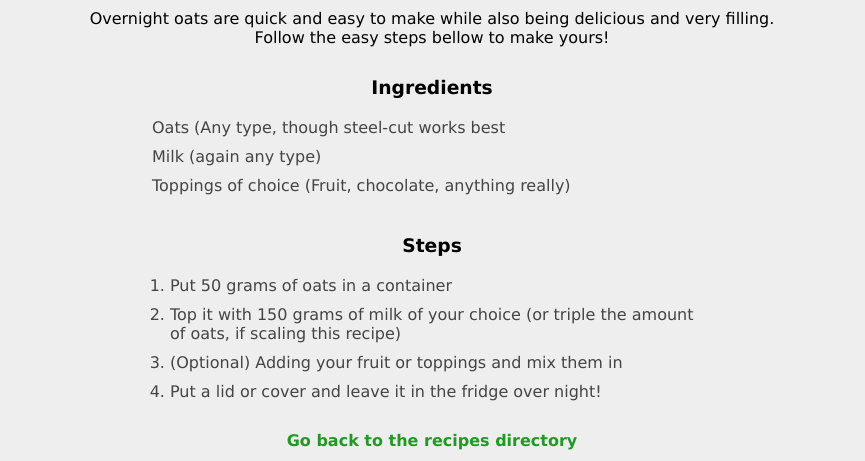
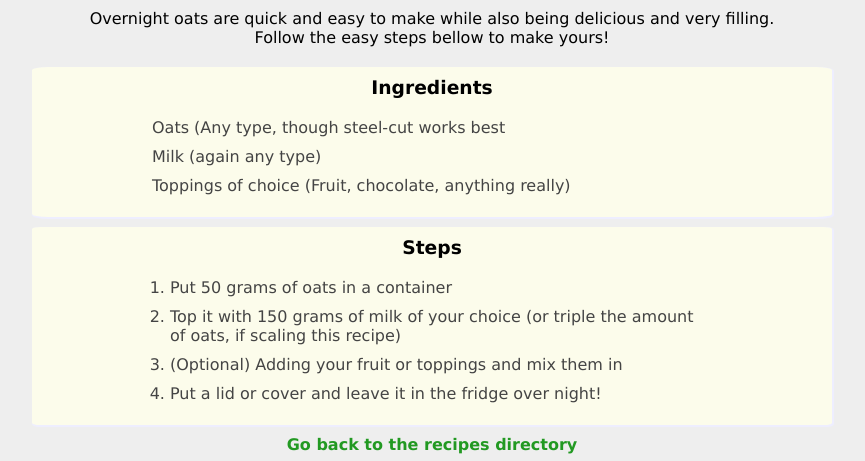
Before and after one commit to AthTop/odin-recipes, a plain HTML site: page recipes/overnight-oats.html in a window 1280 px wide. Shown: the part 424-885 px from the top of the page, without its empty margins (208-1073 px from the left). Drawn offline with Linux system fonts and the light colour scheme.

Commit message:
Add a few more things to CSS

```diff
--- a/css/styles.css
+++ b/css/styles.css
@@ -40,12 +40,21 @@ a {
     margin: 10px 0;
 }
 
-.ingredients {
-    padding: 10px 0;
+.ingredients, .steps {
+    padding: 10px 0 1px;
+    margin-bottom: 10px;
 }
 
-.steps {
-    padding: 10px 0;
+.ingredients:not(.list) {
+    box-shadow: 1px 1px 1px 1px #eef;
+    border-radius: 2%;
+    background-color: #fcfceb;
+}
+
+.steps:not(.list) {
+    box-shadow: 1px 1px 1px 1px #eef;
+    border-radius: 1%;
+    background-color: #fcfceb;
 }
 
 .list.ingredients li {
```
